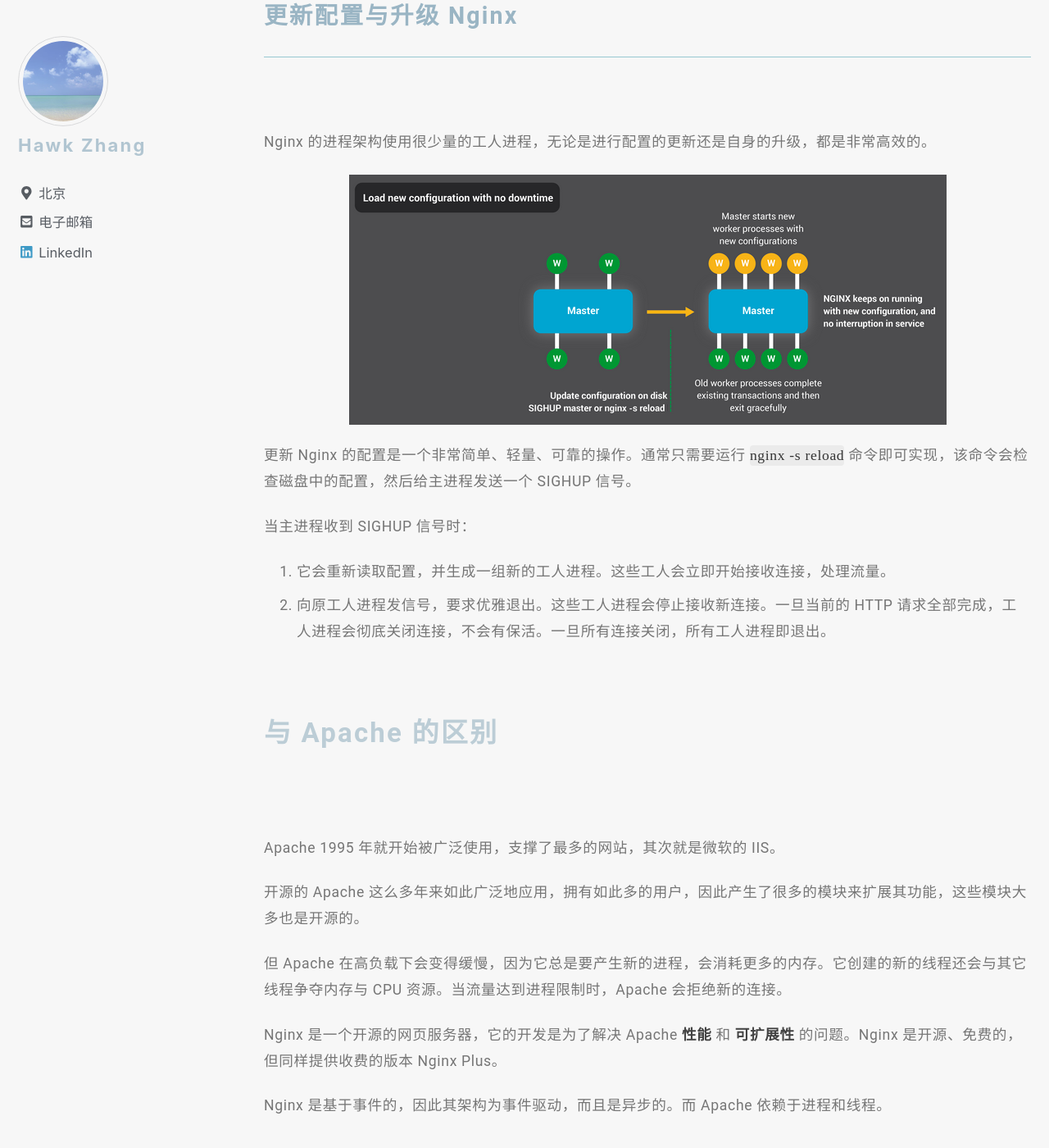
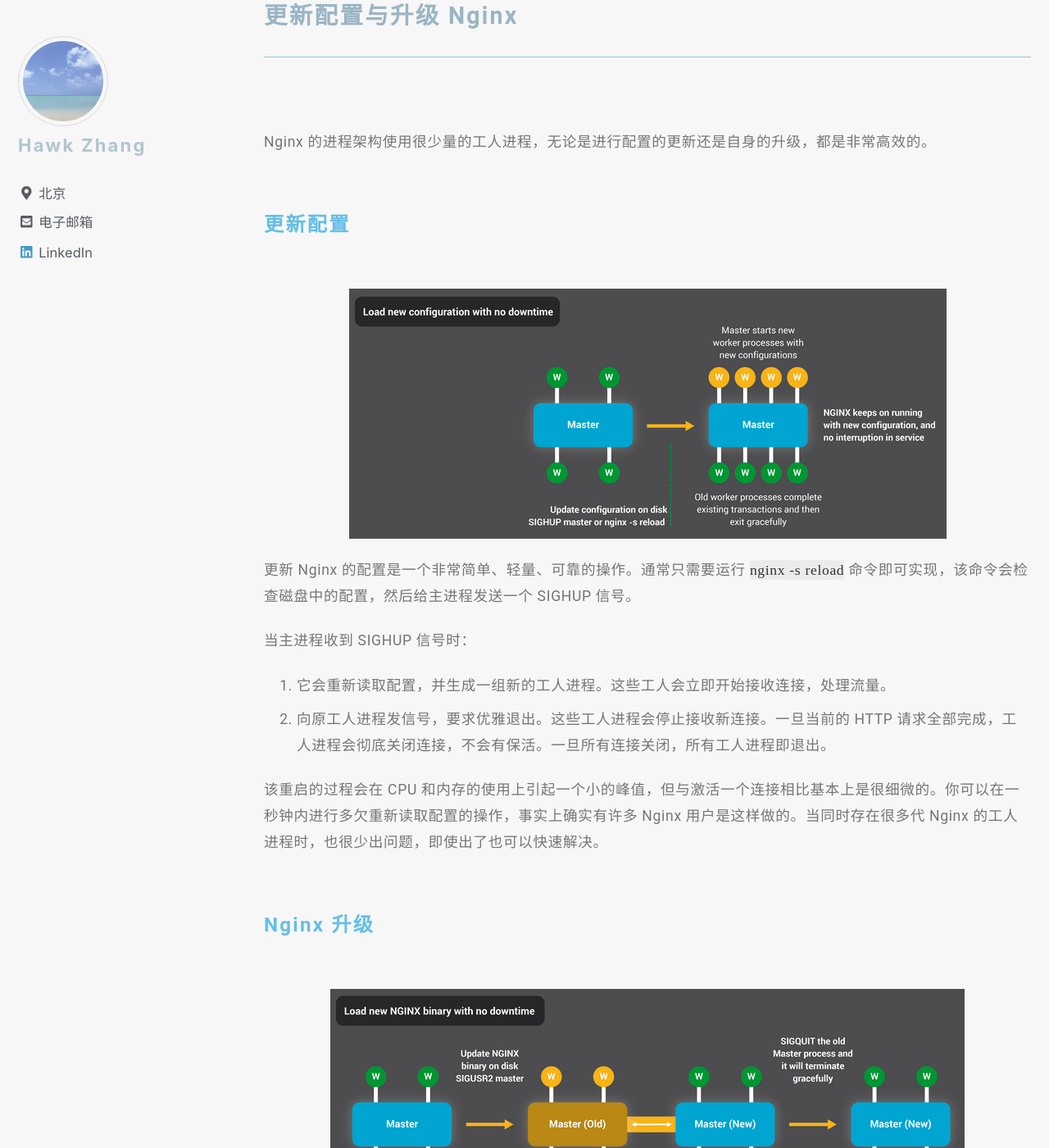
Before and after one commit to narru888/linotes_note, a Jekyll site: the page built from _posts/server/nginx/2016-01-03-nginx.basic.md, in a window 1280 px wide and 1400 px high, scrolled down 9237 px. Shown: the whole window at 82% size. Built offline with Jekyll 4.4.1, drawn with Linux system fonts in a browser that asks for light colours; nearby versions of some CDN libraries; a script that is not in the unit is left out.

Commit message:
update on 2018-09-26 14:30:01 CST

```diff
--- a/_posts/server/nginx/2016-01-03-nginx.basic.md
+++ b/_posts/server/nginx/2016-01-03-nginx.basic.md
@@ -191,6 +191,10 @@
 
 Nginx 的进程架构使用很少量的工人进程，无论是进行配置的更新还是自身的升级，都是非常高效的。
 
+
+
+#### 更新配置
+
 ![image-center](/assets/images/infographic-Inside-NGINX_load-config-1.png){: .align-center}
 
 更新 Nginx 的配置是一个非常简单、轻量、可靠的操作。通常只需要运行  `nginx -s reload` 命令即可实现，该命令会检查磁盘中的配置，然后给主进程发送一个 SIGHUP 信号。
@@ -200,7 +204,13 @@
 1. 它会重新读取配置，并生成一组新的工人进程。这些工人会立即开始接收连接，处理流量。
 2. 向原工人进程发信号，要求优雅退出。这些工人进程会停止接收新连接。一旦当前的 HTTP 请求全部完成，工人进程会彻底关闭连接，不会有保活。一旦所有连接关闭，所有工人进程即退出。
 
+该重启的过程会在 CPU 和内存的使用上引起一个小的峰值，但与激活一个连接相比基本上是很细微的。你可以在一秒钟内进行多欠重新读取配置的操作，事实上确实有许多 Nginx 用户是这样做的。当同时存在很多代 Nginx 的工人进程时，也很少出问题，即使出了也可以快速解决。
 
+
+
+#### Nginx 升级
+
+![image-center](/assets/images/infographic-Inside-NGINX_load-binary.png){: .align-center}
 
 
 
```
Also changed, not shown: assets/images/infographic-Inside-NGINX_load-binary.png (added).
